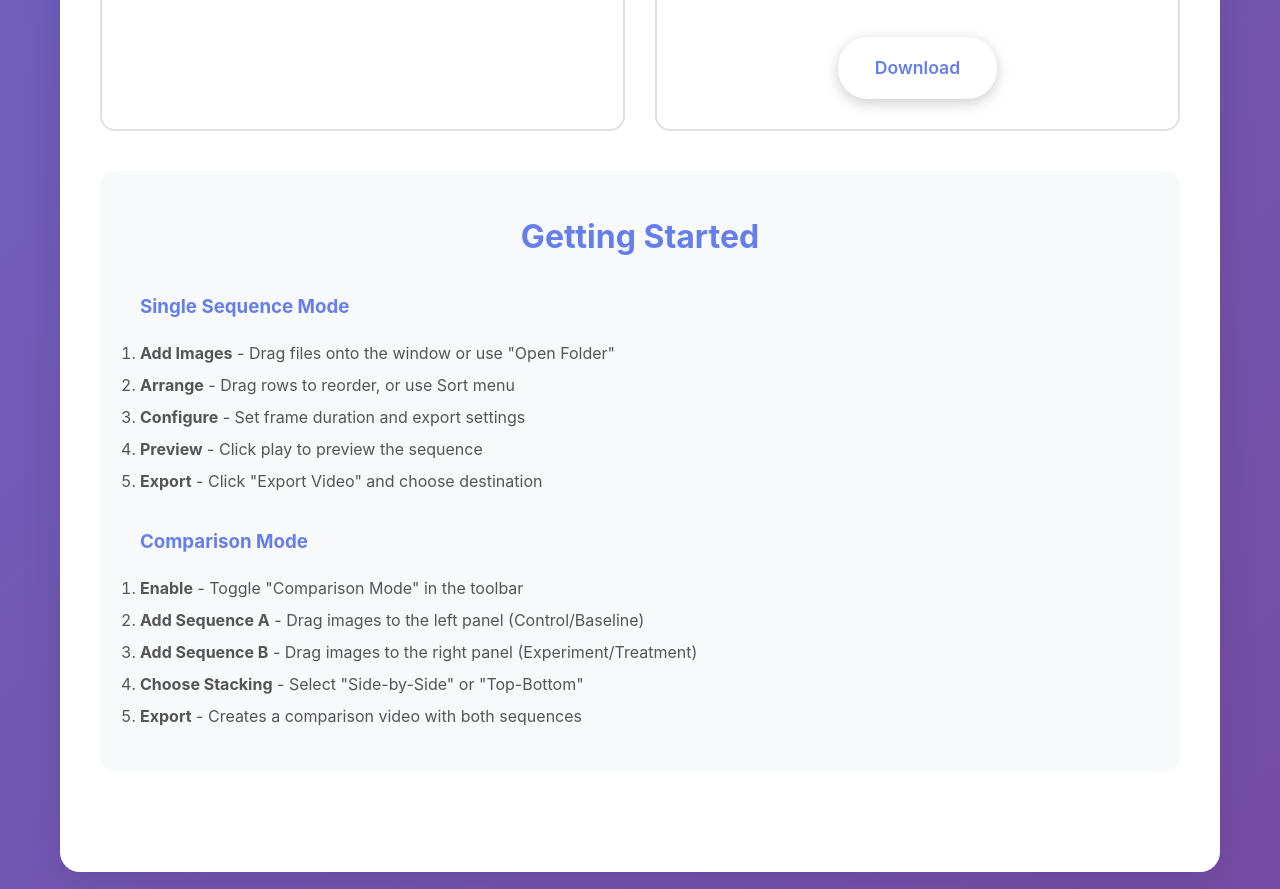
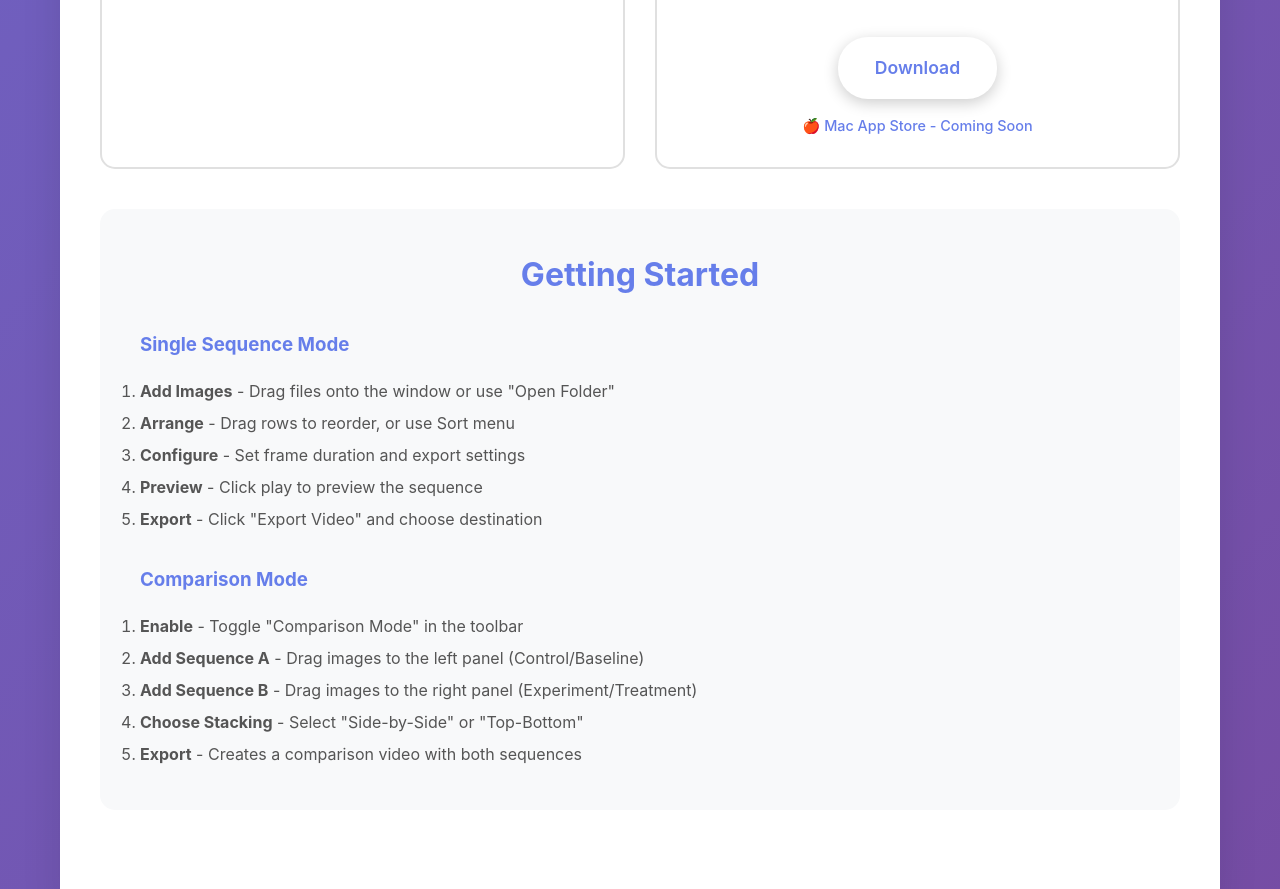
Before and after one commit to cnrs-oguzumut/SequenceStitch, a plain HTML site: page index.html in a window 1280 px wide. Shown: the part 3860-4749 px from the top of the page. Drawn offline with Linux system fonts and the light colour scheme.

Commit message:
Add Mac App Store Coming Soon to Bundled version

```diff
--- a/index.html
+++ b/index.html
@@ -475,6 +475,8 @@
                     </ul>
                     <a href="https://ko-fi.com/s/9a4fed8bef" class="btn btn-primary"
                         style="margin-top: 20px;">Download</a>
+                    <p style="margin-top: 15px; font-size: 0.9em; color: #667eea; font-weight: 500;">🍎 Mac App Store -
+                        Coming Soon</p>
                 </div>
             </div>
 
```
